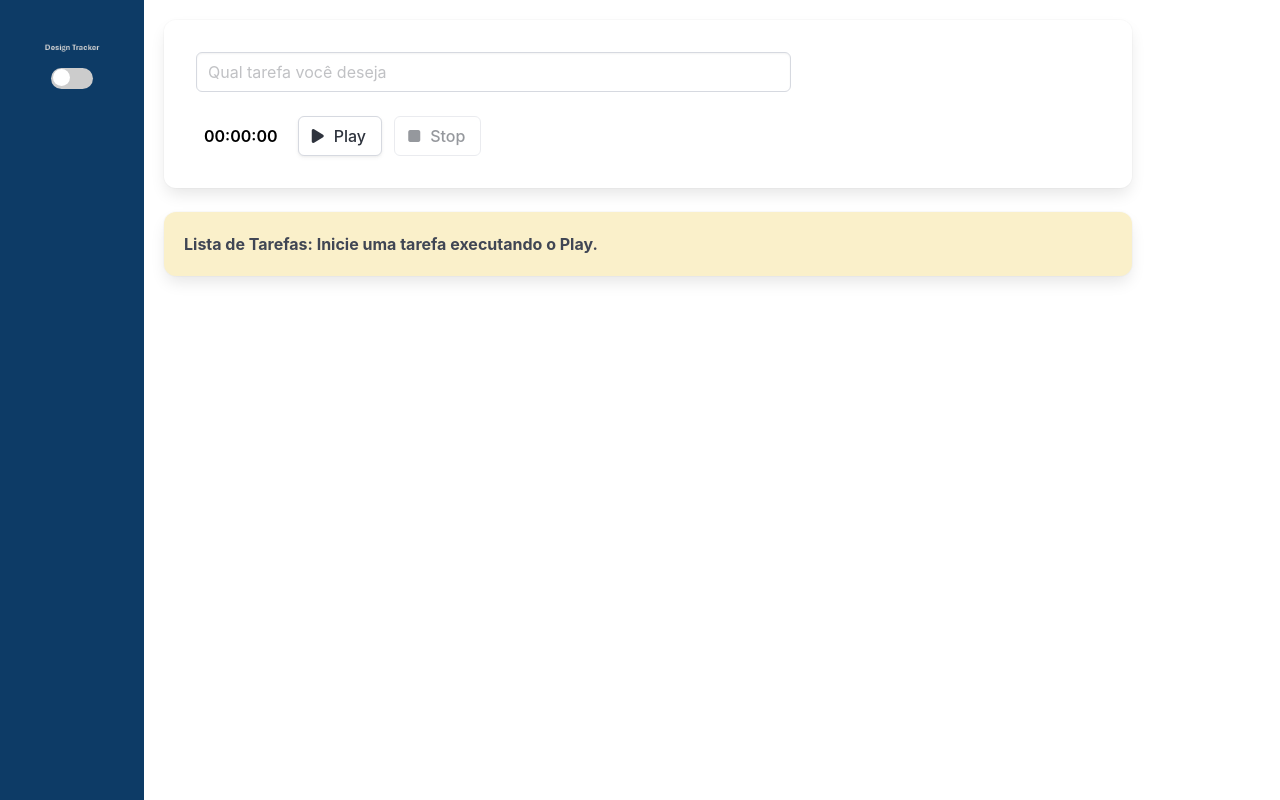
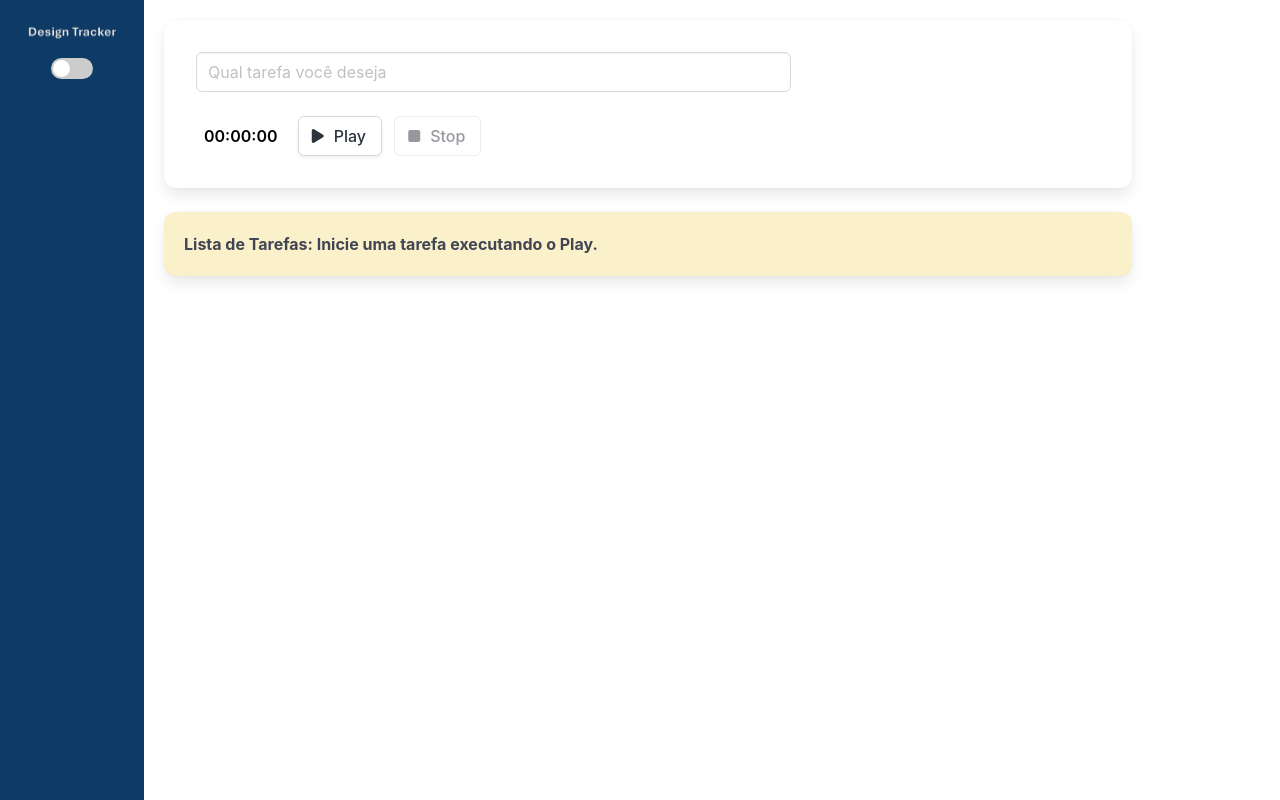
Before and after one commit to Roger-Kk/Cursos-JS, a Vue app in the folder Vue Design Tracker/design-tracker/: page / in a window 1280 px wide. Built offline with nearby package versions, Linux system fonts and the light colour scheme.

Commit message:
Melhoria estilização

```diff
--- a/Vue Design Tracker/design-tracker/src/App.vue
+++ b/Vue Design Tracker/design-tracker/src/App.vue
@@ -85,7 +85,7 @@ main.modo-escuro{
   flex: 1 1 12.5%;
   background-color: #0d3b66; /* Cor de fundo para a barra lateral */
   color: white;
-  padding: 20px;
+  padding: 10px;
   box-sizing: border-box;
 }
 
--- a/Vue Design Tracker/design-tracker/src/components/BarraLateral.vue
+++ b/Vue Design Tracker/design-tracker/src/components/BarraLateral.vue
@@ -47,7 +47,7 @@ header {
 }
 
 header .logo {
-    width: 500px; /* Tamanho fixo para a logo */
+    width: 250px; /* Tamanho fixo para a logo */
     height: auto;
     margin-bottom: 0.3rem;
 }
@@ -93,6 +93,10 @@ header .logo {
     .barra-lateral {
     width: 150px; /* Barra lateral ainda mais estreita */
   }
+  header .logo {
+        width: 150px; /* Ajuste a largura da logo conforme necessário */
+        height: auto; /* Mantém a proporção da altura */
+    }
 
 }
 
```
Also changed, not shown: Vue Design Tracker/design-tracker/src/assets/logo_dt.png.
